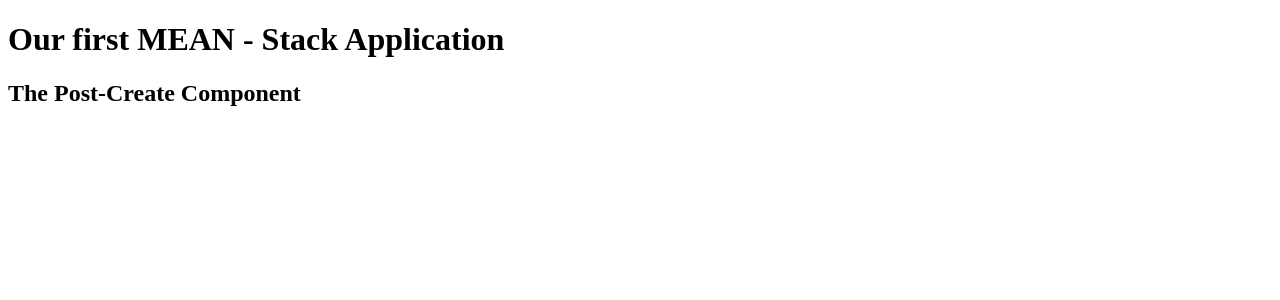
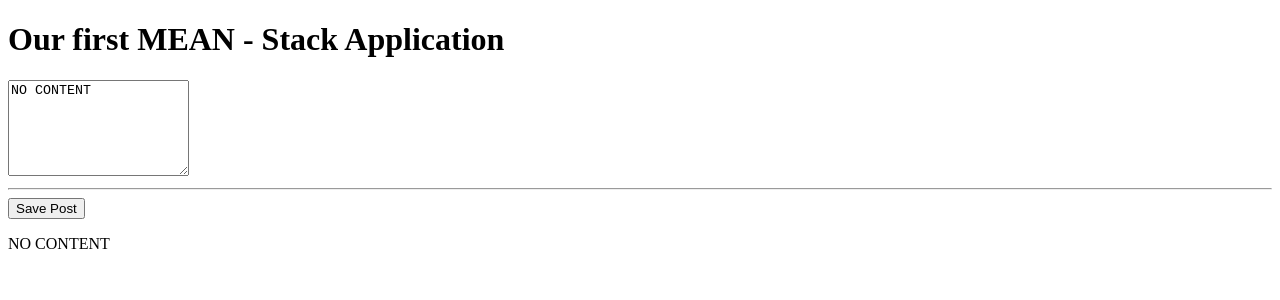
Before and after one commit to ikoinaris/MEANProject, an Angular app: page / in a window 1280 px wide. Shown: the top 300 px of the page. Built offline with nearby package versions, Linux system fonts and the light colour scheme.

Commit message:
listening to events and outputting content

```diff
--- a/src/app/posts/post-create/post-create.component.html
+++ b/src/app/posts/post-create/post-create.component.html
@@ -1 +1,4 @@
-<h2>The Post-Create Component</h2>
+<textarea rows="6" [value]="newPost"></textarea>
+<hr>
+<button (click)="onAddPost()">Save Post</button>
+<p>{{ newPost }}</p>
--- a/src/app/posts/post-create/post-create.component.ts
+++ b/src/app/posts/post-create/post-create.component.ts
@@ -6,4 +6,10 @@
 })
 export class PostCreateComponent {
 
+    newPost = 'NO CONTENT';
+
+    onAddPost() {
+        this.newPost = 'The user\'s new post.';
+    }
+
 }
```
